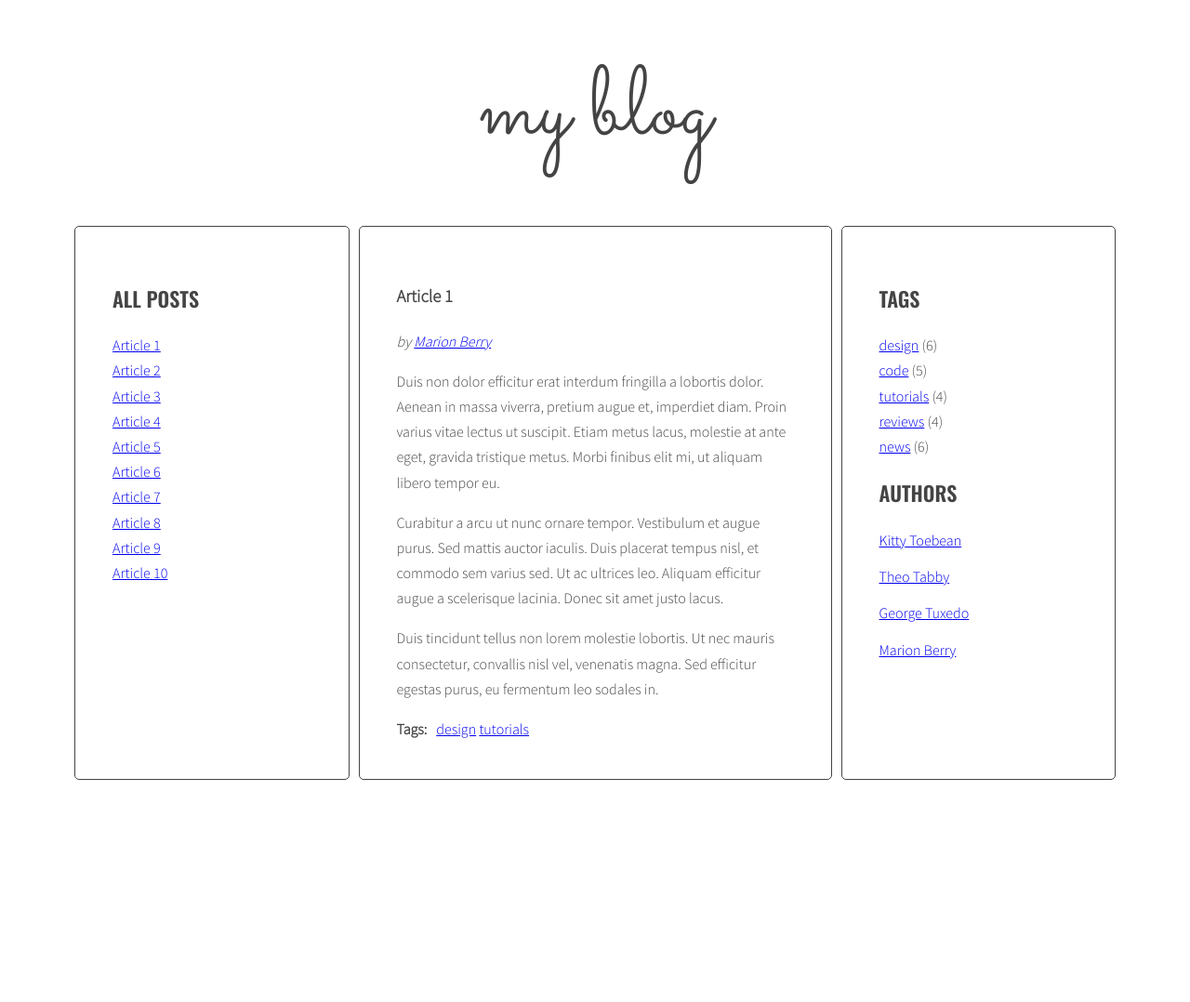
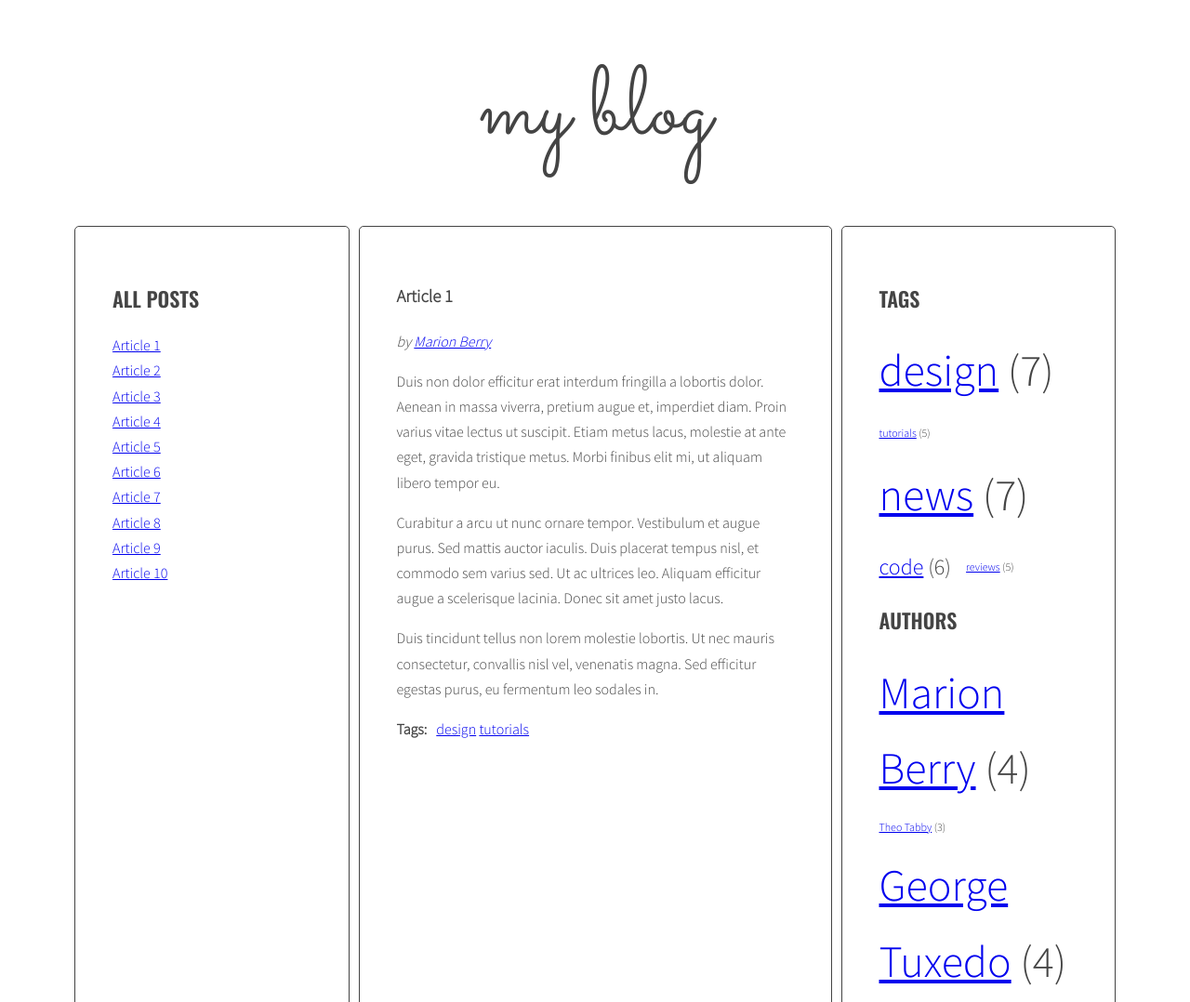
Before and after one commit to PatrykBaranski/javascript-blog, a website: page index.html in a window 1280 px wide. Shown: the top 1078 px of the page at 93% size. Before the commit the page ends 847 px from the top, so only its background shows below. Drawn offline with nearby package versions, Linux system fonts and the light colour scheme.

Commit message:
Add generate sidebar functionaly and code cleaning

```diff
--- a/index.html
+++ b/index.html
@@ -123,7 +123,7 @@
             </article>
             <article
               class="post"
-              data-tags="tutorial code design"
+              data-tags="tutorials code design"
               data-author="Kitty Toebean"
               id="article-4"
             >
@@ -370,13 +370,7 @@
           </section>
           <aside class="sidebar">
             <h2 class="section-title">Tags</h2>
-            <ul class="list tags">
-              <li><a href="#">design</a> <span>(6)</span></li>
-              <li><a href="#">code</a> <span>(5)</span></li>
-              <li><a href="#">tutorials</a> <span>(4)</span></li>
-              <li><a href="#">reviews</a> <span>(4)</span></li>
-              <li><a href="#">news</a> <span>(6)</span></li>
-            </ul>
+            <ul class="list tags"></ul>
             <h2 class="section-title">Authors</h2>
             <ul class="list authors">
               <li>
--- a/js/script.js
+++ b/js/script.js
@@ -3,8 +3,52 @@ const articles = document.querySelectorAll(".post");
 
 const removeActiveClass = (htmlElements) =>
   htmlElements.forEach((element) => element.classList.remove("active"));
+
+const getTitleFromHref = (href) => {
+  const indexOfDash = href.indexOf("-");
+  return href.slice(indexOfDash + 1);
+};
+
+const calculateTagsParams = (tags) => {
+  const tagValues = [];
+
+  for (const tag in tags) {
+    tagValues.push(tags[tag]);
+  }
+  tagValues.sort((a, b) => a - b);
+
+  return { min: tagValues[0], max: tagValues[tagValues.length - 1] };
+};
+
+const calculateTagClass = (reaperanceOfTag, tagParams) => {
+  const tagsCount = 5;
+
+  return `tag-size-${Math.floor(
+    ((reaperanceOfTag - tagParams.min) / (tagParams.max - tagParams.min)) *
+      (tagsCount - 1) +
+      1
+  )}`;
+};
+
+const generateSideBarHTML = (allElement, selector, type) => {
+  const elementSideBar = document.querySelector(selector);
+  let allElementHTML = "";
+  const elementParams = calculateTagsParams(allElement);
+
+  for (const info in allElement) {
+    const reaperanceOfElement = allElement[info];
+    allElementHTML += `<li class=${calculateTagClass(
+      reaperanceOfElement,
+      elementParams
+    )}><a href="#${type}-${info}">${info}</a> <span>(${reaperanceOfElement})</span></li>`;
+  }
+
+  elementSideBar.innerHTML = allElementHTML;
+};
+
 const titleClickHandler = function (e) {
   e.preventDefault();
+
   const clickedElement = this;
   const activeLinks = document.querySelectorAll(".titles a.active");
   const activeArticles = document.querySelectorAll(".post");
@@ -12,10 +56,12 @@ const titleClickHandler = function (e) {
   removeActiveClass(activeLinks);
   removeActiveClass(activeArticles);
   clickedElement.classList.add("active");
+
   document
     .querySelector(clickedElement.getAttribute("href"))
     .classList.add("active");
 };
+
 const addClickHandler = (element, callbackFunction) =>
   document
     .querySelectorAll(element)
@@ -23,33 +69,38 @@ const addClickHandler = (element, callbackFunction) =>
 
 const authorClickHandler = function (e) {
   e.preventDefault();
+
   const href = this.getAttribute("href");
-  const author = href.slice(8);
+  const author = getTitleFromHref(href);
   const actvieAuthors = document.querySelectorAll(".post-author a.active");
+
   removeActiveClass(actvieAuthors);
   document.querySelectorAll(".post-author a").forEach((author) => {
-    console.log(author);
     if (author.getAttribute("href") === href) author.classList.add("active");
   });
+
   generateTitleLinks(`[data-author="${author}"]`);
 };
 
 const tagClickHandler = function (e) {
   e.preventDefault();
+
   const href = this.getAttribute("href");
-  const tag = href.slice(5);
+  const tag = getTitleFromHref(href);
   const activeTags = document.querySelectorAll(".post-tags .list .active");
+
   removeActiveClass(activeTags);
   document.querySelectorAll(".post-tags .list a").forEach((tag) => {
     if (tag.getAttribute("href") === href) tag.classList.add("active");
   });
+
   generateTitleLinks(`[data-tags~=${tag}]`);
 };
 
 const generateTitleLinks = function (customSelector = "") {
-  console.log(customSelector);
   const articles = document.querySelectorAll(`.post${customSelector}`);
   const linkList = document.querySelector(".titles");
+
   linkList.innerHTML = "";
   articles.forEach((article) => {
     const articleTitle = article.querySelector(".post-title").innerHTML;
@@ -60,33 +111,47 @@ const generateTitleLinks = function (customSelector = "") {
                 </a>
             </li>`;
   });
+
   const links = document.querySelectorAll(".titles a");
   links.forEach((link) => link.addEventListener("click", titleClickHandler));
 };
 
 const generateTags = function () {
+  const allTags = {};
+
   articles.forEach((article) => {
     const postTags = article.querySelector(".post-tags .list");
     postTags.innerHTML = "";
     const tagList = article.getAttribute("data-tags").split(" ");
-    tagList.forEach(
-      (tag) =>
-        (postTags.innerHTML += `<li><a href="#tag-${tag}">${tag}</a></li> `)
-    );
-    ``;
+    tagList.forEach((tag) => {
+      if (!allTags[tag]) allTags[tag] = 1;
+      allTags[tag]++;
+      const linkEl = `<li><a href="#tag-${tag}">${tag}</a></li> `;
+      postTags.innerHTML += linkEl;
+    });
   });
+
+  generateSideBarHTML(allTags, ".list.tags", "tag");
 };
 
 const generateAuthor = function () {
+  const allAuthorts = {};
+
   articles.forEach((article) => {
     const author = article.getAttribute("data-author");
+    if (!allAuthorts[author]) allAuthorts[author] = 1;
+    allAuthorts[author]++;
     const authorTag = article.querySelector(".post-author");
     authorTag.innerHTML = `by <a href="#author-${author}">${author}</a>`;
   });
+
+  generateSideBarHTML(allAuthorts, ".list.authors", "author");
 };
 
 generateTitleLinks();
 generateTags();
 generateAuthor();
 addClickHandler(".post-tags .list a", tagClickHandler);
+addClickHandler(".list.tags a", tagClickHandler);
 addClickHandler(".post-author a", authorClickHandler);
+addClickHandler(".list.authors a", authorClickHandler);
--- a/sass/style.scss
+++ b/sass/style.scss
@@ -121,3 +121,26 @@ body {
     margin: 0 10px 0 0;
   }
 }
+/*tag sizes*/
+.list.tags {
+  display: flex;
+  flex-direction: row;
+  align-items: center;
+  gap: 1rem;
+  flex-wrap: wrap;
+}
+.tag-size-5 {
+  font-size: 48px;
+}
+.tag-size-4 {
+  font-size: 32px;
+}
+.tag-size-3 {
+  font-size: 24px;
+}
+.tag-size-2 {
+  font-size: 16px;
+}
+.tag-size-1 {
+  font-size: 12px;
+}
```
Also changed, not shown: css/style.css, 1 other file.
